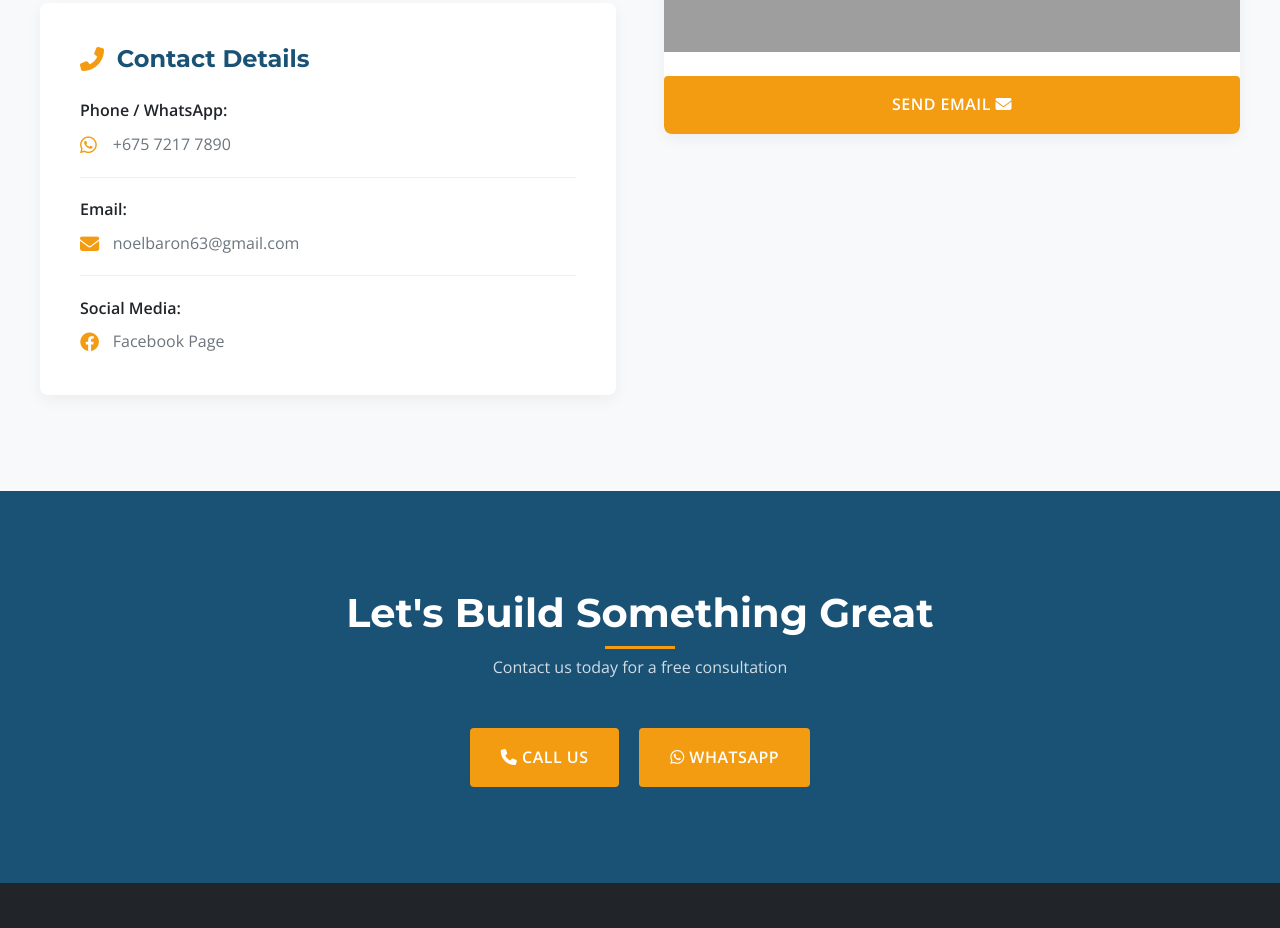
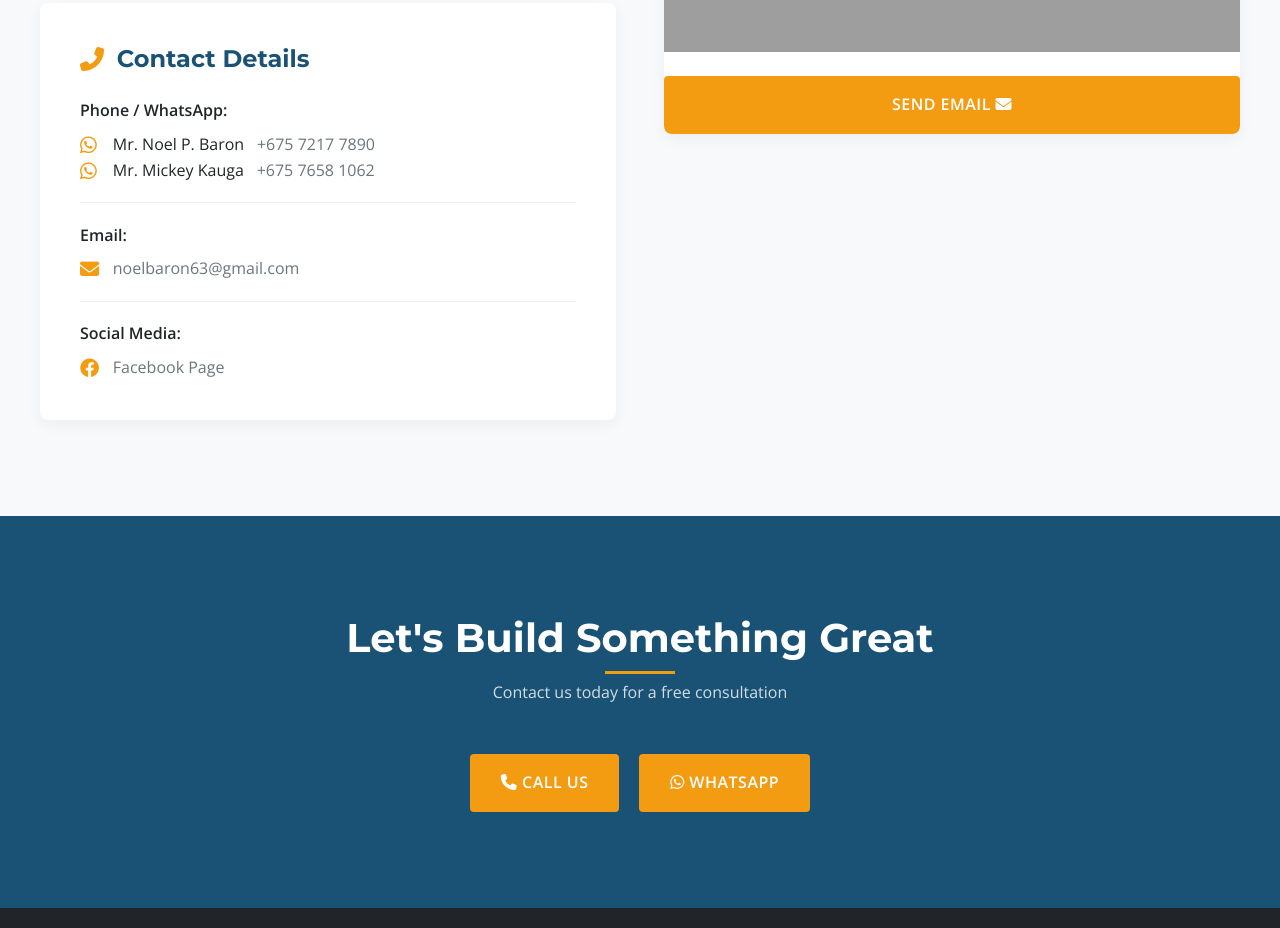
Before and after one commit to jncb14/mywebsite, a plain HTML site: page contact.html in a window 1280 px wide. Shown: the part 1012-1940 px from the top of the page. Drawn offline with nearby package versions, Linux system fonts and the light colour scheme; grey boxes are pictures that could not be loaded.

Commit message:
Please enter the commit message for your changes. Lines starting with '#' will be ignored, and an empty message aborts the commit.
On branch main
Your branch is up to date with 'origin/main'.

Changes to be committed:
	modified:   contact.html

```diff
--- a/contact.html
+++ b/contact.html
@@ -606,7 +606,13 @@
               <span class="info-label">Phone / WhatsApp:</span>
               <div class="info-content">
                 <i class="fab fa-whatsapp"></i>
+                <span>Mr. Noel P. Baron</span>
                 <a href="https://wa.me/67572177890" target="_blank">+675 7217 7890</a>
+              </div>
+              <div class="info-content">
+                <i class="fab fa-whatsapp"></i>
+                <span>Mr. Mickey Kauga</span>
+                <a href="https://wa.me/67576581062" target="_blank">+675 7658 1062</a>
               </div>
             </div>
             <div class="info-item">
```
